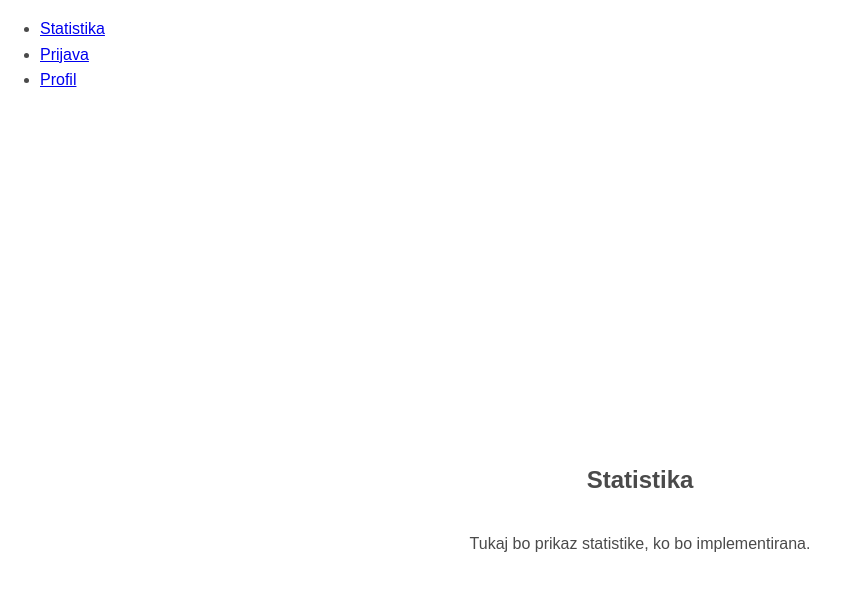
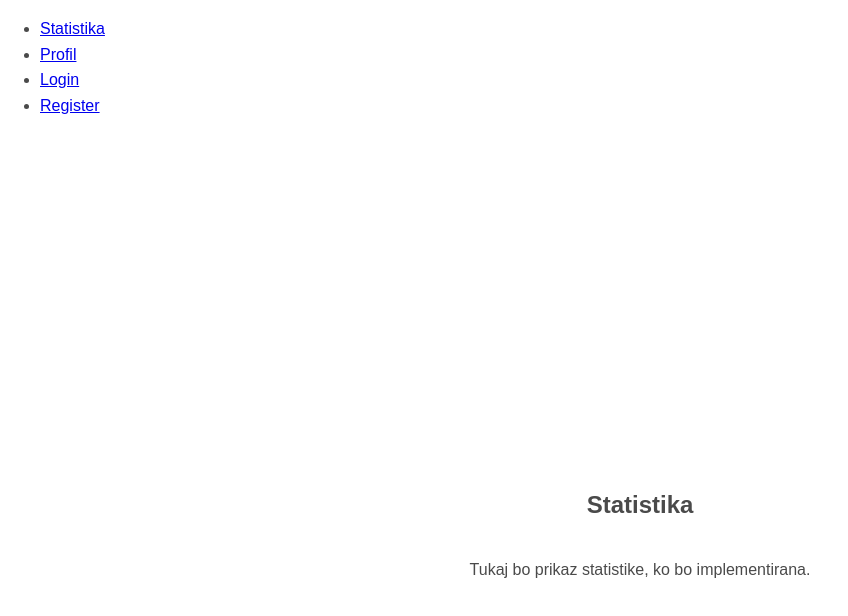
Before and after one commit to MartinFerk/prehranko, a React (Create React App) app in the folder RAZI/frontend/: page / in a window 1280 px wide. Shown: the top 616 px of the page, without its empty margins (0-848 px from the left). Built offline with nearby package versions, Linux system fonts and the light colour scheme.

Commit message:
Updated Navbar with correct links

```diff
--- a/RAZI/frontend/src/components/Navbar.js
+++ b/RAZI/frontend/src/components/Navbar.js
@@ -10,10 +10,13 @@ const Navbar = () => {
           <Link to="/" className="nav-link">Statistika</Link>
         </li>
         <li>
-          <Link to="/login" className="nav-link">Prijava</Link>
+          <Link to="/profile" className="nav-link">Profil</Link>
         </li>
         <li>
-          <Link to="/profile" className="nav-link">Profil</Link>
+          <Link to="/login" className="nav-link">Login</Link>
+        </li>
+         <li>
+          <Link to="/register" className="nav-link">Register</Link>
         </li>
       </ul>
     </nav>
```
